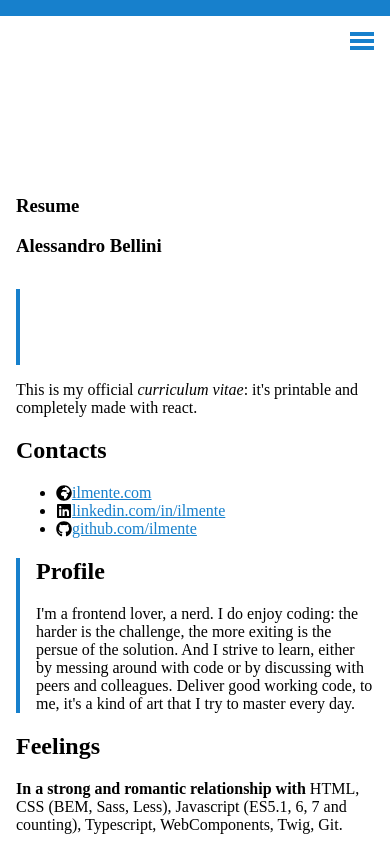
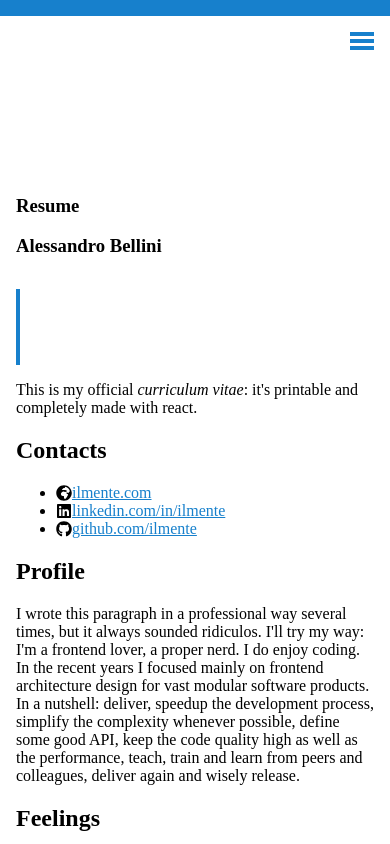
Before and after one commit to ilmente/ilmente.com, a Next.js app: page /resume in a window 390 px wide. Shown: the top 844 px of the page. Built offline with nearby package versions, Linux system fonts and the light colour scheme.

Commit message:
change resume text, fix panel for mobile and files map

```diff
--- a/components/panel.js
+++ b/components/panel.js
@@ -17,6 +17,15 @@ const style = css`
         text-align: right;
     }
 
+    @media only screen and (max-width: ${theme.breakpoints.wide}rem) {
+        .only-wide {
+            padding-left: 0;
+            padding-right: 0;
+            border-left: none;
+            border-right: none;
+        }
+    }
+
     @media only print {
         div {
             border-left-width: 2px;
@@ -24,8 +33,8 @@ const style = css`
     }
 `
 
-export default ({ right, children }) => (
-    <div className={right && 'align-right'}>
+export default ({ right, onlyWide, children }) => (
+    <div className={`${right && 'align-right'} ${onlyWide && 'only-wide'}`}>
         {children}
         <style jsx>{style}</style>
     </div>
--- a/next.config.js
+++ b/next.config.js
@@ -1,6 +1,6 @@
 module.exports = {
     exportPathMap: async (defaultPathMap) => ({
-        '/': { page: '/' },
+        ...defaultPathMap,
         '/resume.html': { page: '/resume' }
     }),
 
--- a/pages/resume.js
+++ b/pages/resume.js
@@ -28,7 +28,7 @@ export default withLocation(({ location }) => {
                     This is my official <em>curriculum vitae</em>: it's printable and completely made with react.
                 </p>
                 <Row>
-                    <Col wide="4" print="4">
+                    <Col default="12" wide="4" print="4">
                         <h2>Contacts</h2>
                         <ul>
                             {address && (
@@ -63,21 +63,24 @@ export default withLocation(({ location }) => {
                             </li>
                         </ul>
                     </Col>
-                    <Col wide="8" print="8">
-                        <Panel>
+                    <Col default="12" wide="8" print="8">
+                        <Panel onlyWide>
                             <h2>Profile</h2>
                             <p>
-                                I'm a frontend lover, a nerd. I do enjoy coding:
-                                the harder is the challenge, the more exiting is the persue of the solution.
-                                And I strive to learn, either by messing around with code or by discussing with peers and colleagues.
-                                Deliver good working code, to me, it's a kind of art that I try to master every day.
+                                I wrote this paragraph in a professional way several times,
+                                but it always sounded ridiculos.
+                                I'll try my way: I'm a frontend lover, a proper nerd. I do enjoy coding.
+                                In the recent years I focused mainly on frontend architecture design for vast
+                                modular software products. In a nutshell: deliver, speedup the development process, simplify the
+                                complexity whenever possible, define some good API, keep the code quality high as well as the performance,
+                                teach, train and learn from peers and colleagues, deliver again and wisely release.
                             </p>
                         </Panel>
                     </Col>
                 </Row>
 
                 <Row>
-                    <Col wide="4" print="4">
+                    <Col default="12" wide="4" print="4">
                         <h2>Feelings</h2>
                         <p>
                             <strong>In a strong and romantic relationship with</strong> HTML,
@@ -110,8 +113,8 @@ export default withLocation(({ location }) => {
                             <li>service worker</li>
                         </ul>
                     </Col>
-                    <Col wide="8" print="8">
-                        <Panel>
+                    <Col default="12" wide="8" print="8">
+                        <Panel onlyWide>
                             <h2>Experience</h2>
                             <h4 className="no-margin-y">Application Architect</h4>
                             <h5 className="no-margin-y">2015-2019, Spryker @ Berlin, DE</h5>
@@ -155,7 +158,7 @@ export default withLocation(({ location }) => {
                 </Row>
 
                 <Row>
-                    <Col wide="4" print="4">
+                    <Col default="12" wide="4" print="4">
                         <h2>Expertise</h2>
                         <ul className="bullet">
                             <li>frontend development</li>
@@ -164,8 +167,8 @@ export default withLocation(({ location }) => {
                             <li>italian food and wine</li>
                         </ul>
                     </Col>
-                    <Col wide="8" print="8">
-                        <Panel>
+                    <Col default="12" wide="8" print="8">
+                        <Panel onlyWide>
                             <h2>Education</h2>
                             <h4 className="no-margin-y">Bachelor in Sociology</h4>
                             <p className="no-margin-top">
```
